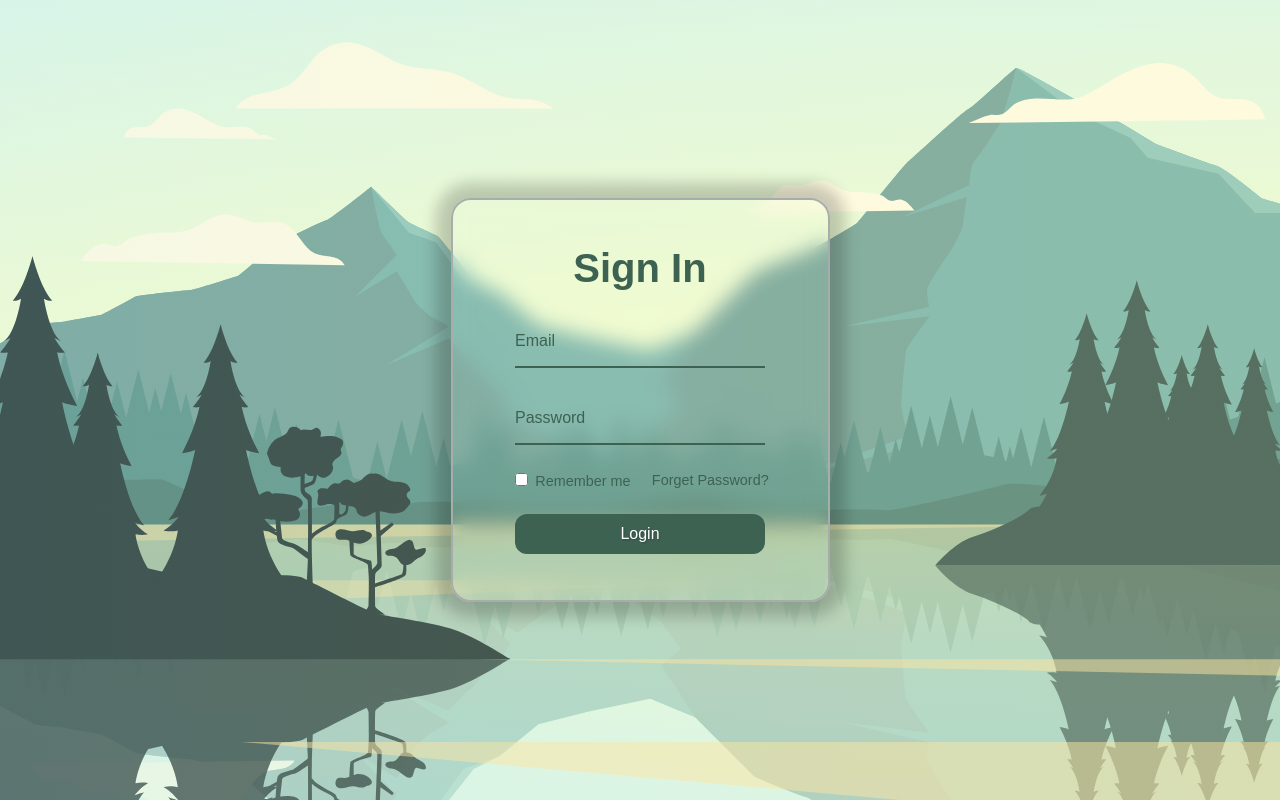
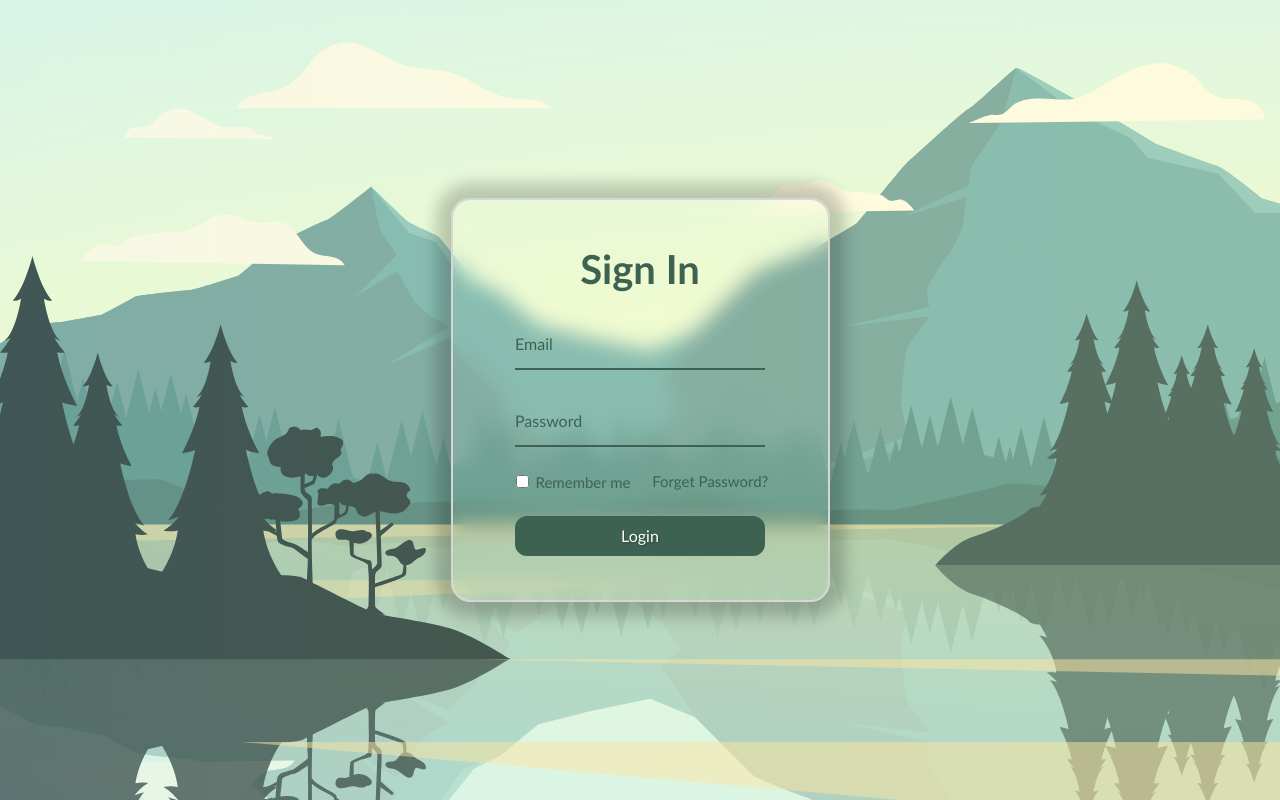
Before and after one commit to BrandonStoppe/brandon-stoppe-login-ui-project, a plain HTML site: page login.html in a window 1280 px wide. Drawn offline with Linux system fonts and the light colour scheme.

Commit message:
svg renamed

```diff
--- a/login-styles.css
+++ b/login-styles.css
@@ -5,7 +5,7 @@ body {
     width: 100vw;
     /* Back up color */
     background-color: rgb(227, 222, 207);
-    background-image: url("20007287_6229238.svg");
+    background-image: url("mountains.svg");
     background-size: cover;
     background-position: center;
     display: flex;
@@ -14,22 +14,21 @@ body {
 }
 
 .card {
+    min-width: 200px;
     min-height: 350px;
-    min-width: 200px;
+    width: 375px;
     height: 400px;
-    width: 375px;
-    border: 2px solid rgb(166, 173, 170);
+    border: 2px solid rgb(214, 214, 214);
     background-color: transparent;
     backdrop-filter: blur(10px);
     border-radius: 20px;
     box-shadow: 0 0 15px 15px rgba(0, 0, 0, 0.2);
-    font-family: sans-serif;
+    font-family: 'Trebuchet MS', 'Lucida Sans Unicode', 'Lucida Grande', 'Lucida Sans', Arial, sans-serif;
     font-weight: bold;
     display: flex;
     align-items: center;
     justify-content: center;
     flex-direction: column;
-
     gap: 25px;
 }
 
@@ -39,10 +38,9 @@ body {
 }
 
 .input-box {
-    width: 300px;
-    position: relative;
     width: 250px;
     height: 50px;
+    position: relative;
     border-bottom: 2px solid rgb(62, 98, 82);
 
 }
@@ -69,18 +67,17 @@ body {
     background: transparent;
     border: none;
     outline: none;
-    font-size: 1em;
+    font-family: 'Trebuchet MS', 'Lucida Sans Unicode', 'Lucida Grande', 'Lucida Sans', Arial, sans-serif;
+    font-size: 16px;
+    font-weight: bold;
     color: rgb(62, 98, 82);
-    font-weight: 600;
-    font-family: sans-serif;
-    font-size: 14px;
 }
 
 .remember-forgot {
     width: 300px;
-    font-size: .9em;
+    font-size: 15px;
+    font-weight: 500;
     color: rgb(62, 98, 82);
-    font-weight: 500;
     display: flex;
     justify-content: space-evenly;
     align-items: center;
@@ -90,12 +87,12 @@ body {
      accent-color: rgb(62, 98, 82);
  }
 
- .remember-forgot a {
+ a {
      color: rgb(62, 98, 82);
      text-decoration: none;
  }
 
- .remember-forgot a:hover {
+ a:hover {
      text-decoration: underline;
  }
 
@@ -106,7 +103,7 @@ button {
     border : none;
     border-radius: 12px;
     cursor: pointer;
-    font-family: sans-serif;
+    font-family: 'Trebuchet MS', 'Lucida Sans Unicode', 'Lucida Grande', 'Lucida Sans', Arial, sans-serif;
     font-size: 16px;
     color: white;
     text-shadow: 1px 1px 2px rgba(0, 0, 0, 0.26);
```
Also changed, not shown: mountains.svg (renamed from 20007287_6229238.svg).
